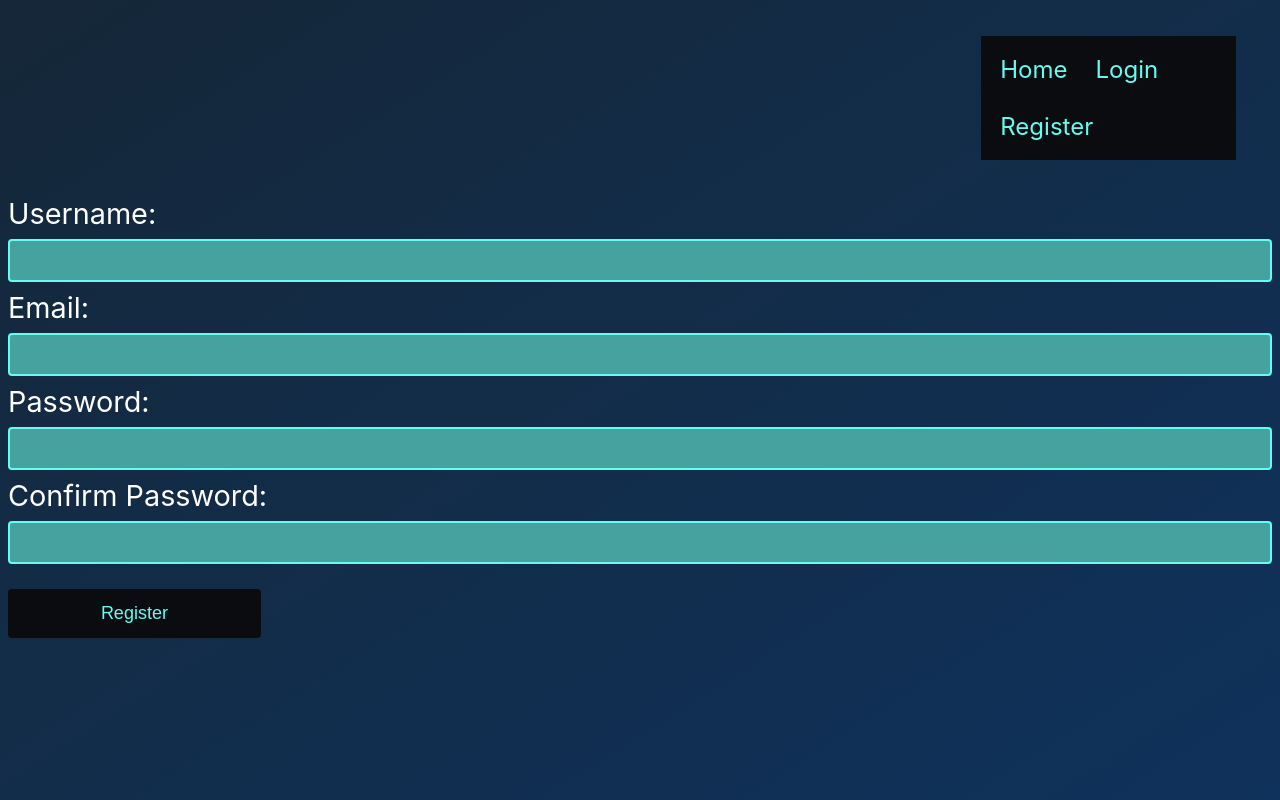
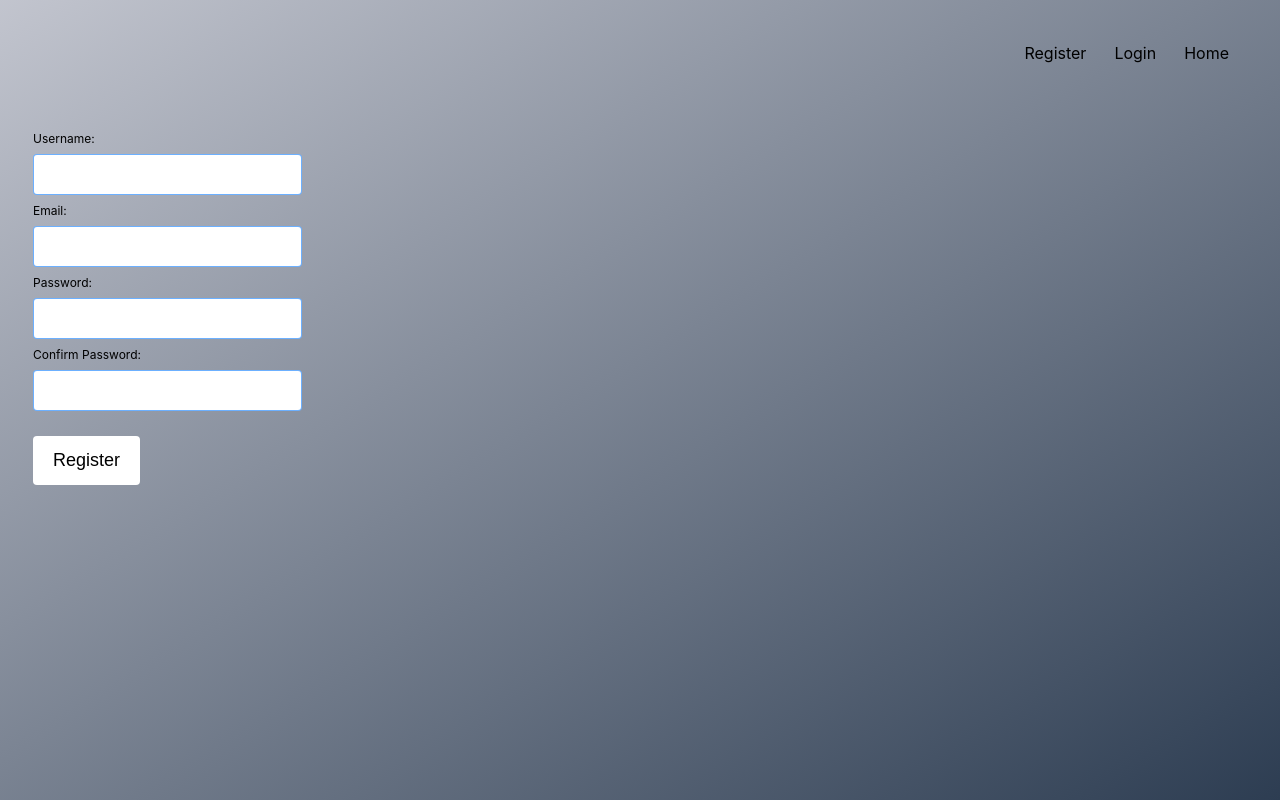
Before and after one commit to Indiedude78/Sim-Bank, a PHP site: page /register.php in a window 1280 px wide. Run offline with PHP 8.4, Linux system fonts and the light colour scheme.

Commit message:
Revamped the website UI

```diff
--- a/project/login.php
+++ b/project/login.php
@@ -1,5 +1,6 @@
 <?php require_once(__DIR__ . "/partials/nav.php"); ?>
-<form method="POST">
+
+<form class="user-reg" method="POST">
     <label for="email">Email:</label>
     <input type="email" id="email" name="email"/>
     <label for="p1">Password:</label>
@@ -32,7 +33,7 @@ if (isset($_POST["login"])) {
 
             $params = array(":email" => $email);
             $r = $stmt->execute($params);
-            echo "db returned: " . var_export($r, true);
+            //echo "db returned: " . var_export($r, true);
             $e = $stmt->errorInfo();
             if ($e[0] != "00000") {
                 echo "uh oh something went wrong: " . var_export($e, true);
--- a/project/profile.php
+++ b/project/profile.php
@@ -97,7 +97,7 @@ if (isset($_POST["saved"])) {
 
 ?>
 
-<form method="POST">
+<form class="user-reg" method="POST">
     <label for="email">Email:</label>
     <input type="email" id="email" name="email"/>
     <label for="username">Username:</label>
--- a/project/register.php
+++ b/project/register.php
@@ -42,7 +42,7 @@ if (isset($_POST["register"])) {
             $params = array(":username" => $username, ":email" => $email, ":password" => $hash);
             $r = $stmt->execute($params);
             //let's just see what's returned
-            echo "db returned: " . var_export($r, true);
+            //echo "db returned: " . var_export($r, true);
             $e = $stmt->errorInfo();
             if ($e[0] == "00000") {
                 echo "<br>Welcome! You successfully registered, please login.";
@@ -52,7 +52,7 @@ if (isset($_POST["register"])) {
                     echo "<br>Either username or email is already registered, please try again";
                 }
                 else {
-                    echo "uh oh something went wrong: " . var_export($e, true);
+                    echo "<br>Something went wrong.";
                 }
 
             }
@@ -63,7 +63,7 @@ if (isset($_POST["register"])) {
     }
 }
 ?>
-<form method="POST">
+<form class="user-reg" method="POST">
     <label for="username">Username:</label>
     <input type="text" id="username" name="username" maxlength="60" required/>
     <label for="email">Email:</label>
--- a/project/static/css/style.css
+++ b/project/static/css/style.css
@@ -1,7 +1,7 @@
 body {
     font-family: -apple-system, BlinkMacSystemFont, 'Segoe UI', Roboto, Oxygen, Ubuntu, Cantarell, 'Open Sans', 'Helvetica Neue', sans-serif;
-    font-size: 1.5em;
-    background-image: linear-gradient(to bottom right, #152738, #0f325c );
+    font-size: 1em;
+    background-image: linear-gradient(to bottom right, #4c547057, #2d3d52 );
 }
 
 ul[class="nav"] {
@@ -10,17 +10,17 @@ ul[class="nav"] {
     margin-left: 77%;
     padding: 5px;
     overflow: auto;
-    background-color: #0b0c10;
+    background-color:  transparent;
 }
 
 .nav > li {
-    float: left;
+    float: right;
 }
 
 .nav > li a {
     display: list-item;
-    color: #66fcf1;
-    text-align: right;
+    color: #000000;
+    text-align: center;
     padding: 14px;
     text-decoration: none;
 }
@@ -29,9 +29,16 @@ ul[class="nav"] {
     background-color:  #45a29e;
 }
 
+form[class="user-reg"] {
+    position: relative;
+    margin-right: 25cm;
+    padding: 25;
+    font-size: 0.5em;
+}
+
 label {
-    font-size: larger;
-    color: rgb(255, 255, 255);
+    font-size: 1.5em;
+    color: rgb(0, 0, 0);
 }
 
 input, select {
@@ -39,38 +46,37 @@ input, select {
     padding: 12px 20px;
     margin: 8px 0;
     display: block;
-    border: 1px solid rgb(3, 119, 252);
+    border: 1px solid rgba(67, 154, 255, 0.781);
     border-radius: 4px;
     box-sizing: border-box;
-    background-color: #45a29e;
-    border: 2px solid #66fcf1;
+    background-color: #ffffff;
     box-sizing: border-box;
 }
 
 input[type=submit] {
-    width: 20%;
-    background-color:#0b0c10;
-    color: #66fcf1;
+    width: auto;
+    background-color: white transparent;
+    color: #000000;
     font-size: large;
     padding: 14px 20px;
     margin-top: 25px;
    /* margin: 8px;*/
     border: 5px;
-    border-color: #45a29e;
+    border-color: #3c8884;
     border-radius: 4px;
     cursor: pointer;
 }
 
 input[type=submit]:hover {
-    background-color:#45a29e;
+    background-color:#45a29d8a;
 }
 
 h3 {
-    font-size: 1.5em;
-    color: #66fcf1;
+    font-size: 1em;
+    color: inherit;
 }
 
 #text {
-    color:  white;
+    color:  black;
     font-family: -apple-system, BlinkMacSystemFont, 'Segoe UI', Roboto, Oxygen, Ubuntu, Cantarell, 'Open Sans', 'Helvetica Neue', sans-serif;
 }
```
Also changed, not shown: project/home.php (+5 -7 lines).
